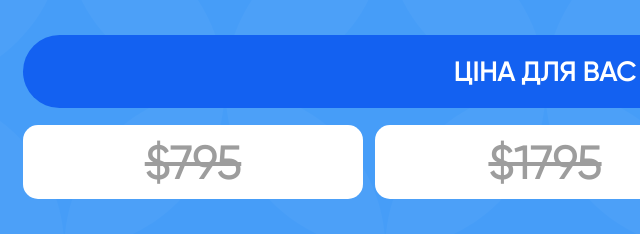
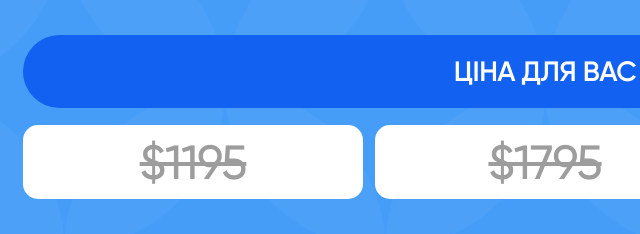
Before and after one commit to RomanIsaiev/work-website-66, a website built with Vite: page index.html in a window 1280 px wide. Shown: the part 6020-6254 px from the top of the page, 95-735 px from the left. Built offline with nearby package versions, Linux system fonts and the light colour scheme; files whose address does not match are found by name.

Commit message:
update price

```diff
--- a/index.html
+++ b/index.html
@@ -471,7 +471,7 @@
                 <div class="price-for-you-container">
                   <p class="price-for-you">ціна для Вас</p>
                 </div>
-                <div class="price-item"><p class="price-text">$795</p></div>
+                <div class="price-item"><p class="price-text">$1195</p></div>
                 <div class="price-for-you-now-container">
                   <p class="price-for-you-now">Ціна під час розбору</p>
                 </div>
```
